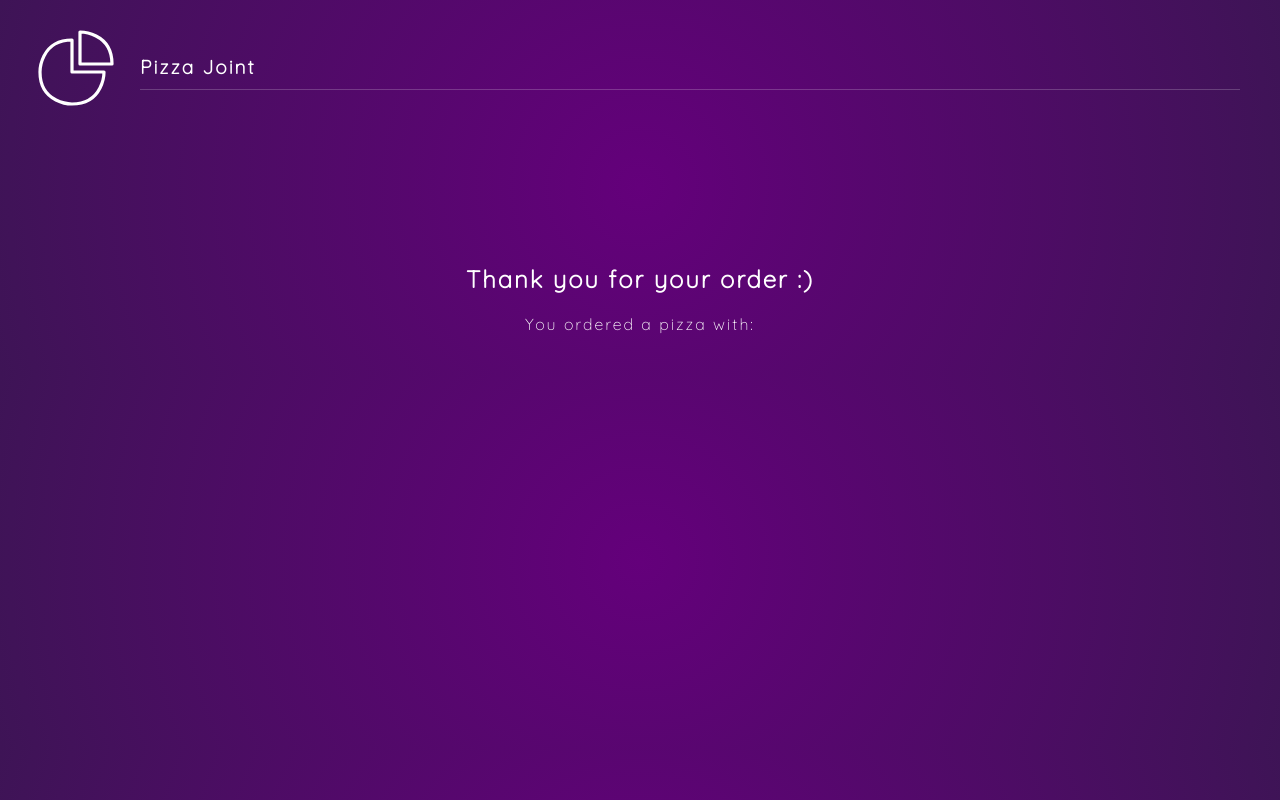
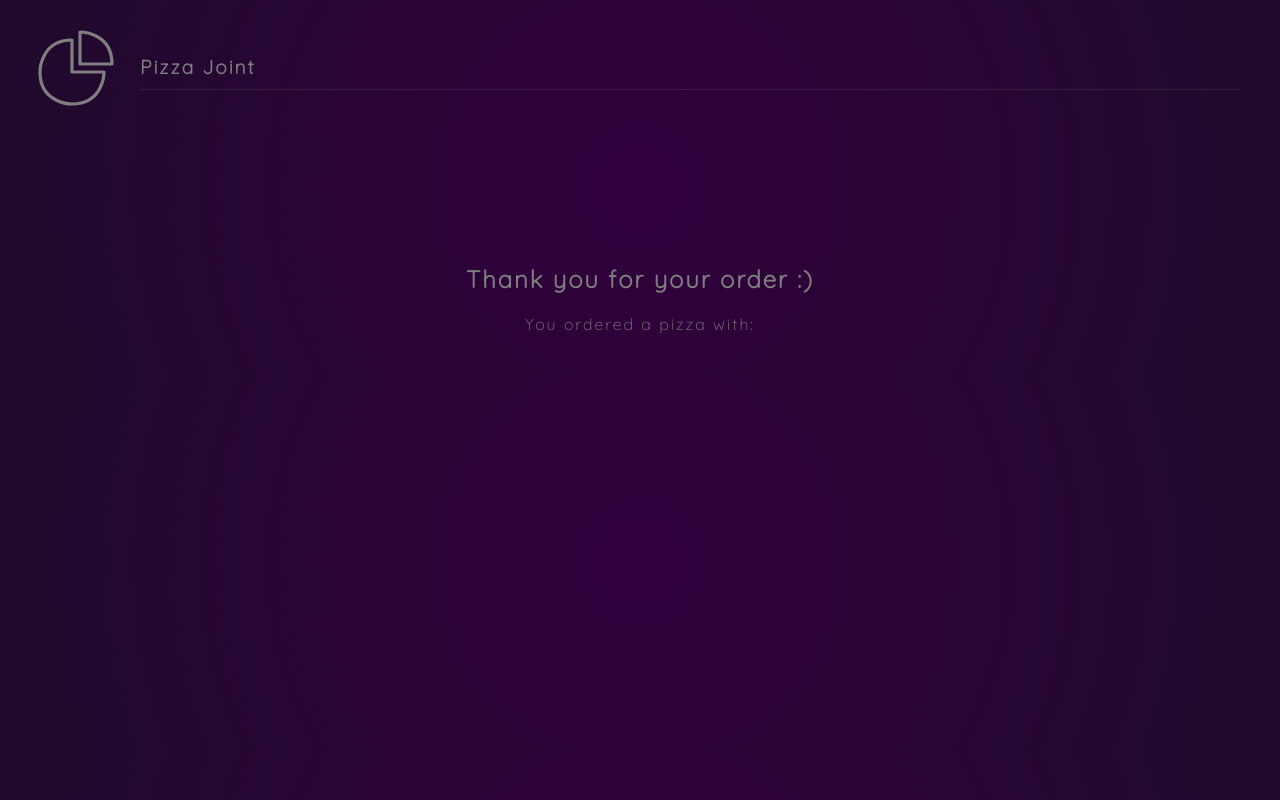
Before and after one commit to octoi/pizza-joint, a React (Create React App) app: page /order in a window 1280 px wide. Built offline with nearby package versions, Linux system fonts and the light colour scheme.

Commit message:
modal (1)

```diff
--- a/src/App.js
+++ b/src/App.js
@@ -6,10 +6,12 @@ import Home from './components/Home';
 import Base from './components/Base';
 import Toppings from './components/Toppings';
 import Order from './components/Order';
+import Modal from './components/Modal';
 
 function App() {
+    const location = useLocation();
     const [pizza, setPizza] = useState({ base: "", toppings: [] });
-    const location = useLocation();
+    const [showModal, setShowModal] = useState(false);
 
     const addBase = (base) => {
         setPizza({ ...pizza, base })
@@ -28,6 +30,7 @@ function App() {
     return (
         <>
             <Header />
+            <Modal showModal={showModal} setShowModal={setShowModal} />
             <AnimatePresence exitBeforeEnter>
                 <Switch location={location} key={location.key}>
                     <Route path="/base">
@@ -37,7 +40,7 @@ function App() {
                         <Toppings addTopping={addTopping} pizza={pizza} />
                     </Route>
                     <Route path="/order">
-                        <Order pizza={pizza} />
+                        <Order pizza={pizza} setShowModal={setShowModal} />
                     </Route>
                     <Route path="/">
                         <Home />
--- /dev/null
+++ b/src/components/Modal.js
@@ -0,0 +1,27 @@
+import React from 'react';
+import { Link } from 'react-router-dom';
+import { motion, AnimatePresence } from 'framer-motion';
+
+const backdrop = {
+    visible: { opacity: 1 },
+    hidden: { opacity: 0 },
+}
+
+const Modal = ({ showModal, setShowModal }) => {
+    return (
+        <AnimatePresence exitBeforeEnter>
+            {showModal && (
+                <motion.div className="backdrop"
+                    variants={backdrop}
+                    initial="hidden"
+                    animate="visible"
+                    exit="hidden"
+                >
+
+                </motion.div>
+            )}
+        </AnimatePresence>
+    )
+}
+
+export default Modal;
--- a/src/components/Order.js
+++ b/src/components/Order.js
@@ -1,4 +1,4 @@
-import React, { useState } from 'react';
+import React, { useState, useEffect } from 'react';
 import { motion, AnimatePresence } from 'framer-motion';
 
 const containerVariants = {
@@ -33,7 +33,13 @@ const childVariants = {
 }
 
 
-const Order = ({ pizza }) => {
+const Order = ({ pizza, setShowModal }) => {
+    useEffect(() => {
+        setTimeout(() => {
+            setShowModal(true);
+        }, 5000)
+    }, [setShowModal])
+
     return (
         <motion.div
             className="container order"
--- a/src/index.css
+++ b/src/index.css
@@ -104,3 +104,14 @@ li span.active::before{
 .order p{
     margin: 20px auto;
 }
+
+/* modal */
+.backdrop{
+    position: fixed;
+    top: 0;
+    left: 0;
+    width: 100%;
+    height: 100%;
+    background: rgba(0,0,0,0.5);
+    z-index: 1;
+}
```
